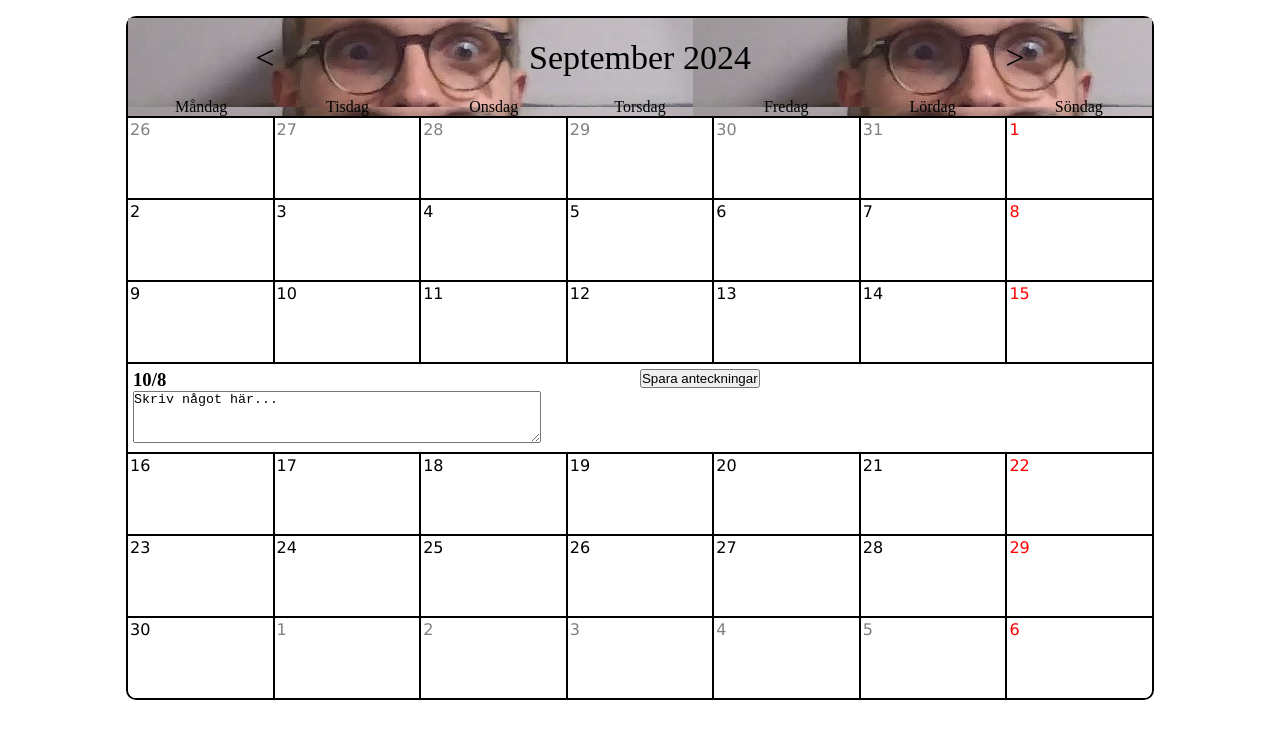
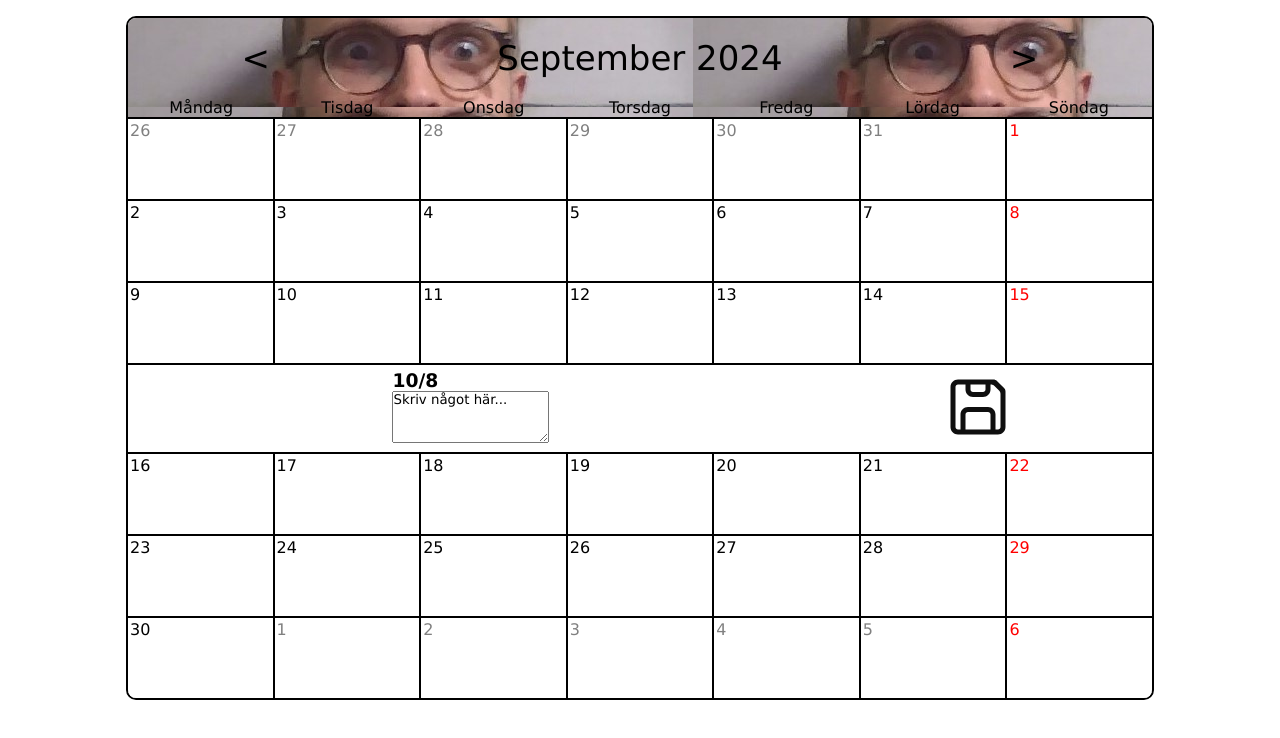
Before and after one commit to CarlMBergman/sharedCalendar, a React (Vite) app in the folder client/: page / in a window 1280 px wide. Both pictures are taken after a click on the element "10". Shown: the top 738 px of the page. Built offline with nearby package versions, Linux system fonts and the light colour scheme; no server answers.

Commit message:
need to style infobox better

```diff
--- a/client/src/App.css
+++ b/client/src/App.css
@@ -3,4 +3,6 @@ main {
   justify-content: center;
   align-items: center;
   flex-direction: column;
+  font-family: "Lucida Sans", "Lucida Sans Regular", "Lucida Grande",
+    "Lucida Sans Unicode", Geneva, Verdana, sans-serif;
 }
--- a/client/src/components/calendar/Calendar.scss
+++ b/client/src/components/calendar/Calendar.scss
@@ -20,6 +20,7 @@
 
 .background {
   background-image: url(../../assets/eyes.jpg);
+  border-radius: 8px 8px 0 0;
 }
 
 .weekDays {
@@ -27,6 +28,7 @@
   place-items: center;
   grid-template-columns: repeat(7, 1fr);
   cursor: default;
+  font-size: 16px;
 }
 
 .change-month {
--- a/client/src/components/infoBox/InfoBox.jsx
+++ b/client/src/components/infoBox/InfoBox.jsx
@@ -1,5 +1,6 @@
 import { useState } from "react";
 import "./InfoBox.scss";
+import save from "../../assets/save.svg";
 
 function InfoBox(props) {
   let day = props.day.day;
@@ -80,7 +81,7 @@ function InfoBox(props) {
 
   return (
     <div className={`infoBox ${week}`}>
-      <div>
+      <div className="infoBox__notes">
         <h3>
           {day.number}/{day.month}
         </h3>
@@ -92,7 +93,12 @@ function InfoBox(props) {
         ></textarea>
       </div>
       <div>
-        <button onClick={saveInfo}>Spara anteckningar</button>
+        <img
+          onClick={saveInfo}
+          className="save-btn"
+          src={save}
+          alt="Save button"
+        />
       </div>
     </div>
   );
--- a/client/src/components/infoBox/InfoBox.scss
+++ b/client/src/components/infoBox/InfoBox.scss
@@ -1,8 +1,18 @@
 .infoBox {
   background-color: white;
   display: grid;
-  grid-template-columns: repeat(2, 1fr);
+  grid-template-columns: repeat(3, 1fr);
   padding: 5px;
+  align-items: center;
+  justify-items: center;
+  &__notes {
+    grid-column: 1 / 3;
+  }
+}
+
+.save-btn {
+  width: 60px;
+  cursor: pointer;
 }
 
 .one {
@@ -30,6 +40,7 @@
 }
 
 #notes {
-  width: 80%;
   min-height: 50px;
+  font-family: "Lucida Sans", "Lucida Sans Regular", "Lucida Grande",
+    "Lucida Sans Unicode", Geneva, Verdana, sans-serif;
 }
```
Also changed, not shown: client/src/assets/save.svg (added).
